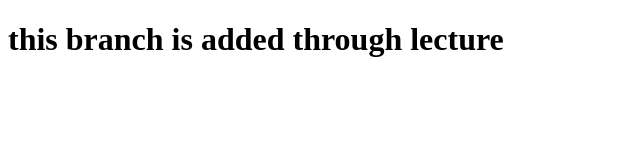
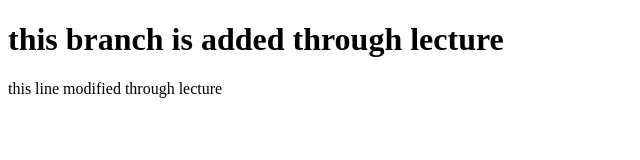
Before and after one commit to Shoaib-max/studing-git, a plain HTML site: page index.html in a window 1280 px wide. Shown: the whole page, without its empty margins (0-640 px from the left). Drawn offline with Linux system fonts and the light colour scheme.

Commit message:
modified again index.html using lecture branch

```diff
--- a/index.html
+++ b/index.html
@@ -5,6 +5,7 @@
 </head>
 <body>
     <h1>this branch is added through lecture</h1>
+    <p>this line modified through lecture</p>
 
 </body>
 </html>
```
